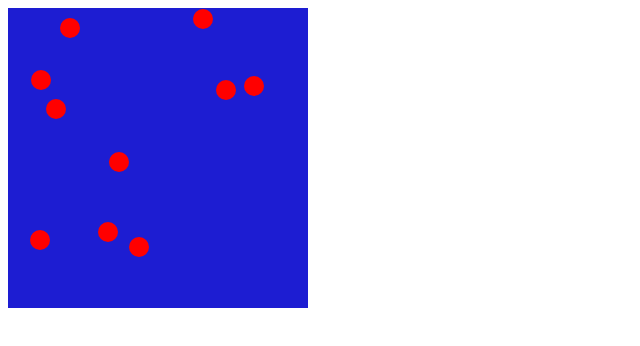
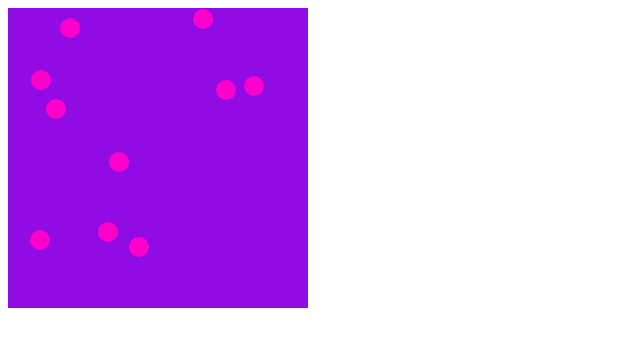
Before and after one commit to adavis567/adavis567.github.io, a plain HTML site: page asd-projects/debugging-exercise/index.html in a window 1280 px wide. Shown: the whole page, without its empty margins (0-640 px from the left). Drawn offline with nearby package versions, Linux system fonts and the light colour scheme.

Commit message:
added css

```diff
--- a/asd-projects/debugging-exercise/index.css
+++ b/asd-projects/debugging-exercise/index.css
@@ -1,5 +1,5 @@
 #board {
-    background: rgb(29, 29, 210);
+    background: rgb(145, 12, 227);
     width: 300px;
     height: 300px;
     left: 0px;
@@ -8,7 +8,7 @@
 
 
 .circle {
-    background: red;
+    background: rgb(255, 0, 204);
     width: 20px;
     height: 20px;
     border-radius: 10px;
```
